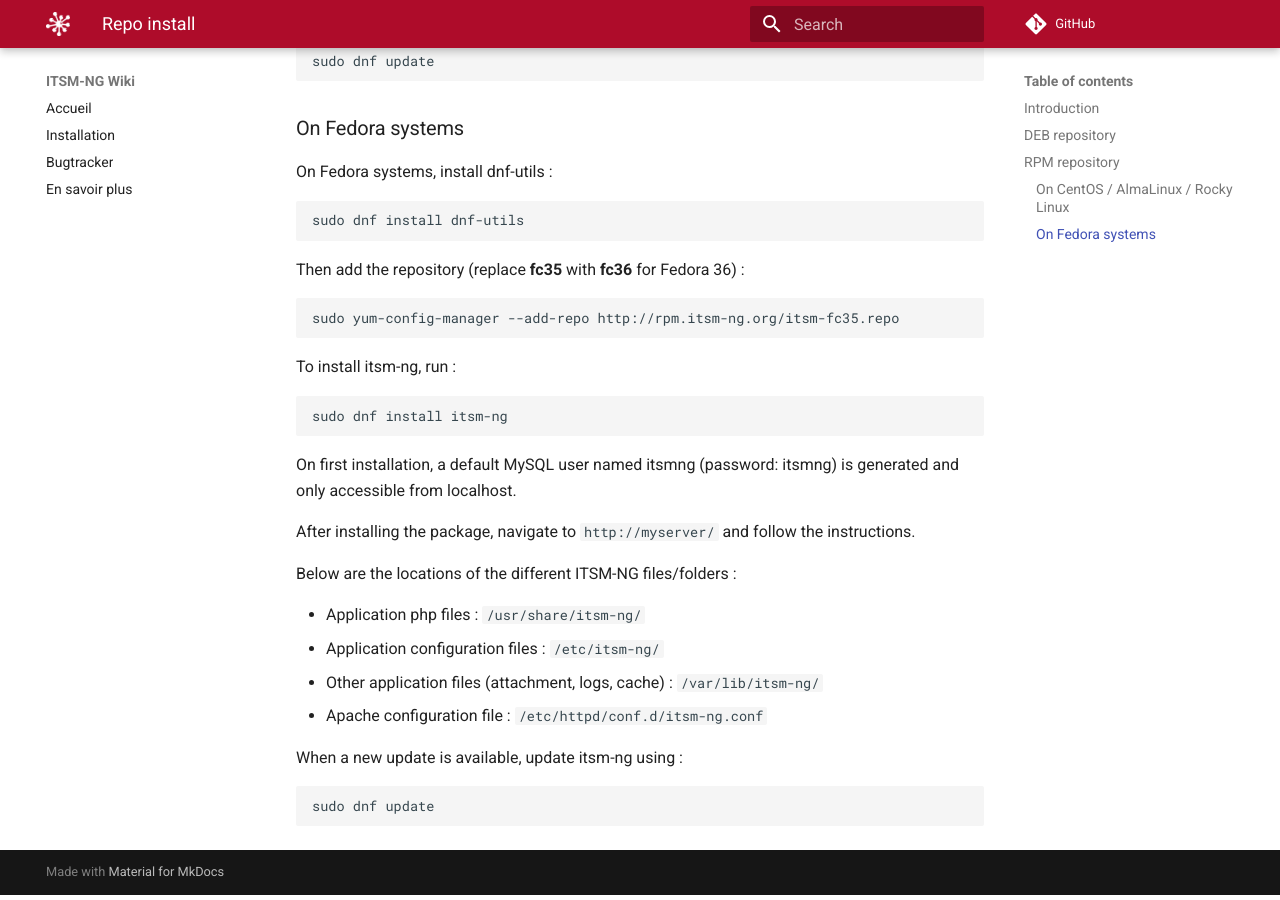
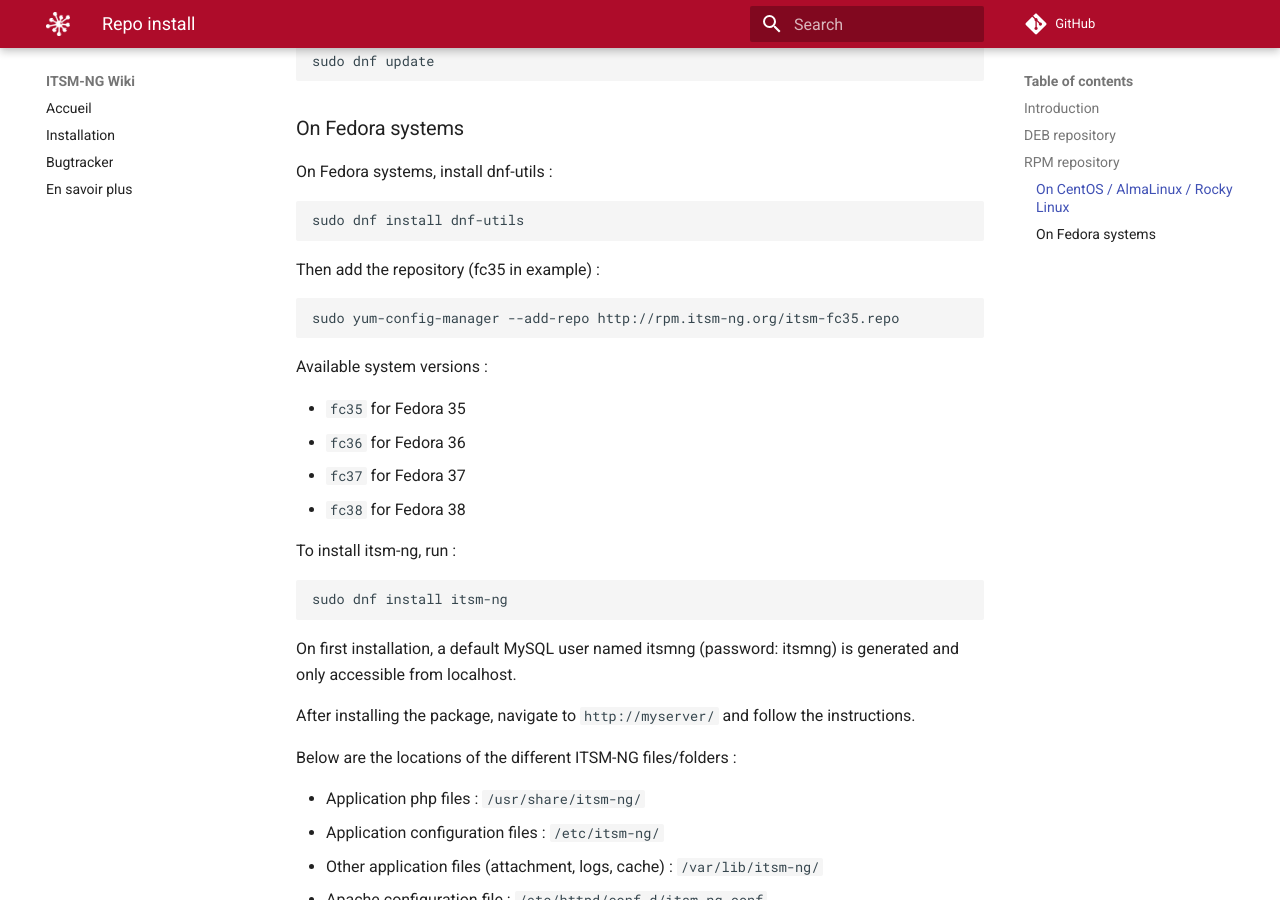
Before and after one commit to itsmng/wiki-backup, an MkDocs documentation site: the page built from docs/repo-install.md, in a window 1280 px wide and 900 px high, scrolled down 2681 px. Built offline with MkDocs 1.6.1 and Material for MkDocs 9.7.7, drawn with Linux system fonts in a browser that asks for light colours; comment, search, counter and statistics services are not loaded.

Commit message:
Add fedora versions

```diff
--- a/docs/repo-install.md
+++ b/docs/repo-install.md
@@ -107,9 +107,16 @@ On Fedora systems, install dnf-utils :
 
     sudo dnf install dnf-utils
 
-Then add the repository (replace **fc35** with **fc36** for Fedora 36) :
+Then add the repository (fc35 in example) :
 
     sudo yum-config-manager --add-repo http://rpm.itsm-ng.org/itsm-fc35.repo
+
+Available system versions :
+
+* `fc35` for Fedora 35
+* `fc36` for Fedora 36
+* `fc37` for Fedora 37
+* `fc38` for Fedora 38
 
 To install itsm-ng, run :
 
```
